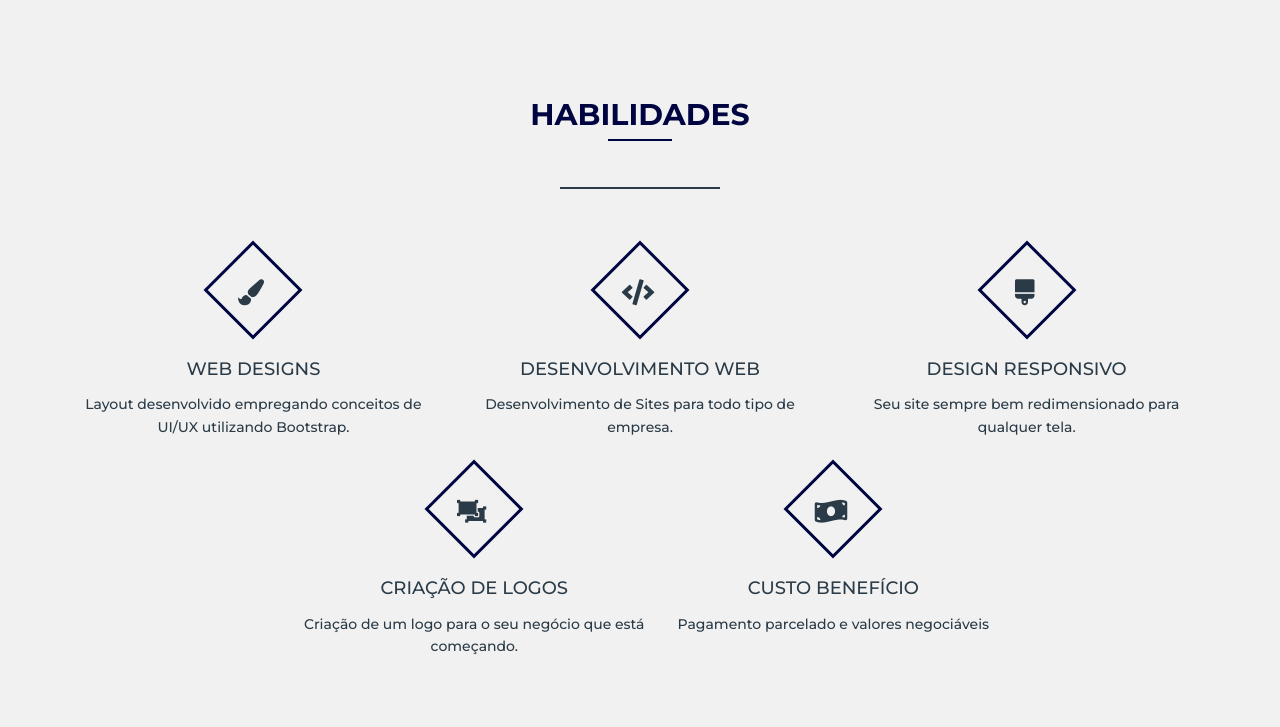
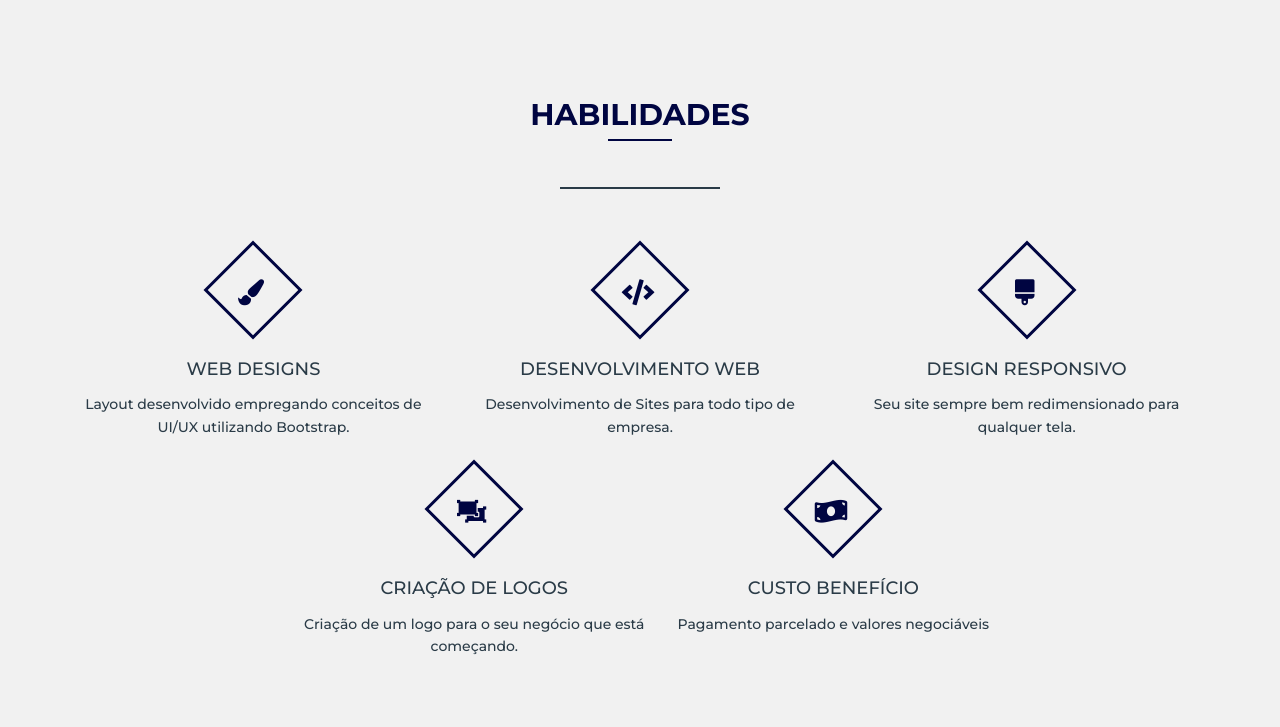
Before and after one commit to Enzo3322/Meu-site, a PHP site: page / in a window 1280 px wide. Shown: the part 1514-2241 px from the top of the page. Run offline with PHP 8.4, Linux system fonts and the light colour scheme.

Commit message:
css section service

```diff
--- a/assets/css/styles.css
+++ b/assets/css/styles.css
@@ -361,7 +361,7 @@ img {
     width: 70px;
     height: 70px;
     border: 3px solid var(--first-color);
-    color: var(--dark-color);
+    color: var(--first-color);
     transform: rotate(45deg);
     margin-bottom: 30px;
     margin-top: 16px;
```
